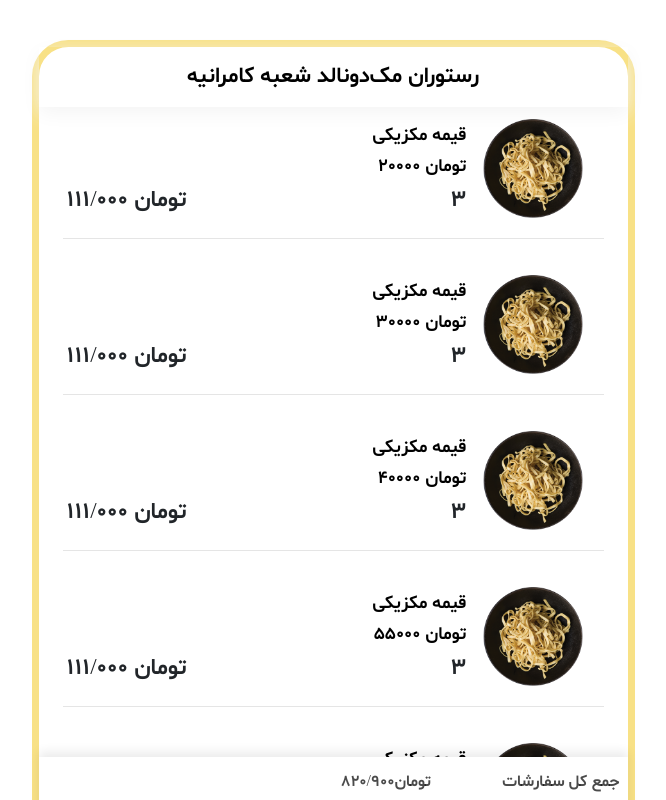
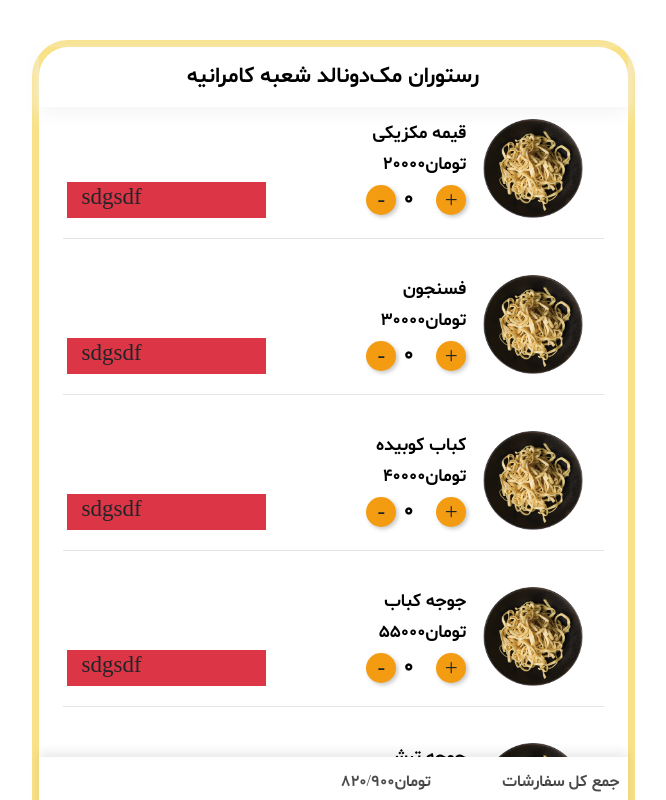
Before and after one commit to mohamadrezaDakhili/Bill-Generator, a React (Create React App) app: page / in a window 1280 px wide. Shown: the top 800 px of the page, without its empty margins (307-973 px from the left). Built offline with nearby package versions, Linux system fonts and the light colour scheme.

Commit message:
change the number of food

```diff
--- a/src/App.css
+++ b/src/App.css
@@ -102,3 +102,32 @@
   color: black;
   font-family: "yekanbakh-bold";
 }
+
+.count {
+  width: 30px;
+  text-align: center;
+  border: none;
+}
+.minus {
+  background-color: #f39c12;
+  width: 30px;
+  height: 30px;
+  margin-right: 5px;
+  border-radius: 50%;
+  box-shadow: 2px 2px 4px rgba(0, 0, 0, 0.226);
+}
+.minus:active {
+  box-shadow: 0px 0px;
+}
+
+.plus {
+  background-color: #f39c12;
+  width: 30px;
+  height: 30px;
+  margin-left: 5px;
+  border-radius: 50%;
+  box-shadow: 2px 2px 4px rgba(0, 0, 0, 0.226);
+}
+.plus:active {
+  box-shadow: 0px 0px;
+}
--- a/src/App.js
+++ b/src/App.js
@@ -1,15 +1,14 @@
 import React from "react";
 import "./App.css";
 import "bootstrap/dist/css/bootstrap.min.css";
-// import $ from "jquery";
 import plus from "./plus.svg";
 import ItemFood from "./item-food";
 const arr = [
   { name: "قیمه مکزیکی", price: "20000", id: 1 },
-  { name: "قیمه مکزیکی", price: "30000", id: 2 },
-  { name: "قیمه مکزیکی", price: "40000", id: 3 },
-  { name: "قیمه مکزیکی", price: "55000", id: 4 },
-  { name: "قیمه مکزیکی", price: "25000", id: 5 },
+  { name: "فسنجون", price: "30000", id: 2 },
+  { name: "کباب کوبیده", price: "40000", id: 3 },
+  { name: "جوجه کباب", price: "55000", id: 4 },
+  { name: "جوجه ترش", price: "25000", id: 5 },
 ];
 function App() {
   return (
@@ -22,30 +21,37 @@
           رستوران مک‌دونالد شعبه کامرانیه
         </div>
         <div id="box-item">
-          {arr.map((item) => {
-            return <ItemFood price={item.price} name={item.name} />;
+          {arr.map((item, index) => {
+            return (
+              <ItemFood
+                key={index}
+                price={item.price}
+                name={item.name}
+                id={item.id}
+              />
+            );
           })}
         </div>
         <div id="box-calc">
           <div className="row align-items-end h-100 p-0 m-0">
             <div className="col-6">
-              <div class="row">
+              <div className="row">
                 <div className="col-12">
-                  <div class="row justify-content-center position-relative p-3">
+                  <div className="row justify-content-center position-relative p-3">
                     <input
                       id="discount-code"
                       type="text"
                       placeholder="کد تخفیف"
                     ></input>
                     <div id="btn-discount-code">
-                      <div class="row h-100 justify-content-center ">
+                      <div className="row h-100 justify-content-center ">
                         <img src={plus} alt="plus" />
                       </div>
                     </div>
                   </div>
                 </div>
                 <div className="col-12">
-                  <div class="row justify-content-center p-3 mb-2">
+                  <div className="row justify-content-center p-3 mb-2">
                     <button id="button">ثبت سفارش</button>
                   </div>
                 </div>
@@ -54,25 +60,25 @@
             <div className="col-6">
               <div id="lauout-calc" className="row">
                 <div className="col-12">
-                  <div class="row justify-content-between p-2">
+                  <div className="row justify-content-between p-2">
                     <span>820/900تومان</span>
                     <span>جمع کل سفارشات</span>
                   </div>
                 </div>
                 <div className="col-12">
-                  <div class="row justify-content-between p-2">
+                  <div className="row justify-content-between p-2">
                     <span>20/500تومان</span>
                     <span>حق سرویس و کارمزد</span>
                   </div>
                 </div>
                 <div className="col-12">
-                  <div class="row justify-content-between p-2">
+                  <div className="row justify-content-between p-2">
                     <span>34/000تومان</span>
                     <span>تخفیف</span>
                   </div>
                 </div>
                 <div className="col-12">
-                  <div class="row justify-content-center p-3 mb-2">
+                  <div className="row justify-content-center p-3 mb-2">
                     <span id="total-price">894/450 تومان</span>
                   </div>
                 </div>
--- /dev/null
+++ b/src/count.js
@@ -0,0 +1,35 @@
+import React, { useState } from "react";
+import "./App.css";
+
+function Count() {
+  const [value, setValue] = useState(0);
+  function plus() {
+    setValue(value + 1);
+    if (value >= 10) {
+      setValue(10);
+    }
+  }
+
+  function minus() {
+    setValue(value - 1);
+    if (value == 0) {
+      setValue(0);
+    }
+  }
+
+  return (
+    <div className="col-6">
+      <div className="row justify-content-end align-items-center">
+        <div className="minus text-center" onClick={minus}>
+          -
+        </div>
+        <input className="count" type="number" value={value.toString()}></input>
+        <span className="plus text-center" onClick={plus}>
+          +
+        </span>
+      </div>
+    </div>
+  );
+}
+
+export default Count;
--- a/src/item-food.js
+++ b/src/item-food.js
@@ -1,29 +1,31 @@
 import React from "react";
 import "./App.css";
 import imgFood from "./img-food.png";
+// import $ from "jquery";
+import Count from "./count";
 
 function ItemFood(props) {
   return (
     <div className="px-4 py-2">
-      <div id="box-item-food" class="row align-items-end p-1 m-0">
+      <div id="box-item-food" className="row align-items-end p-1 m-0">
         <div className="col-9">
-          <div class="row">
+          <div className="row">
             <div className="col-12 p-0 text-right name-food mb-1">
               {props.name}
             </div>
             <div className="col-12 text-right p-0 name-food mb-1">
-              {props.price} تومان
+              تومان{props.price}
             </div>
             <div className="col-12">
-              <div class="row justify-content-between txt-price">
-                <span>111/000 تومان</span>
-                <span>3</span>
+              <div className="row justify-content-between txt-price">
+                <div className="col-6 bg-danger">sdgsdf</div>
+                <Count />
               </div>
             </div>
           </div>
         </div>
         <div className="col-3">
-          <div class="row justify-content-center">
+          <div className="row justify-content-center">
             <img src={imgFood} alt="imageFood" width="100px" />
           </div>
         </div>
```
